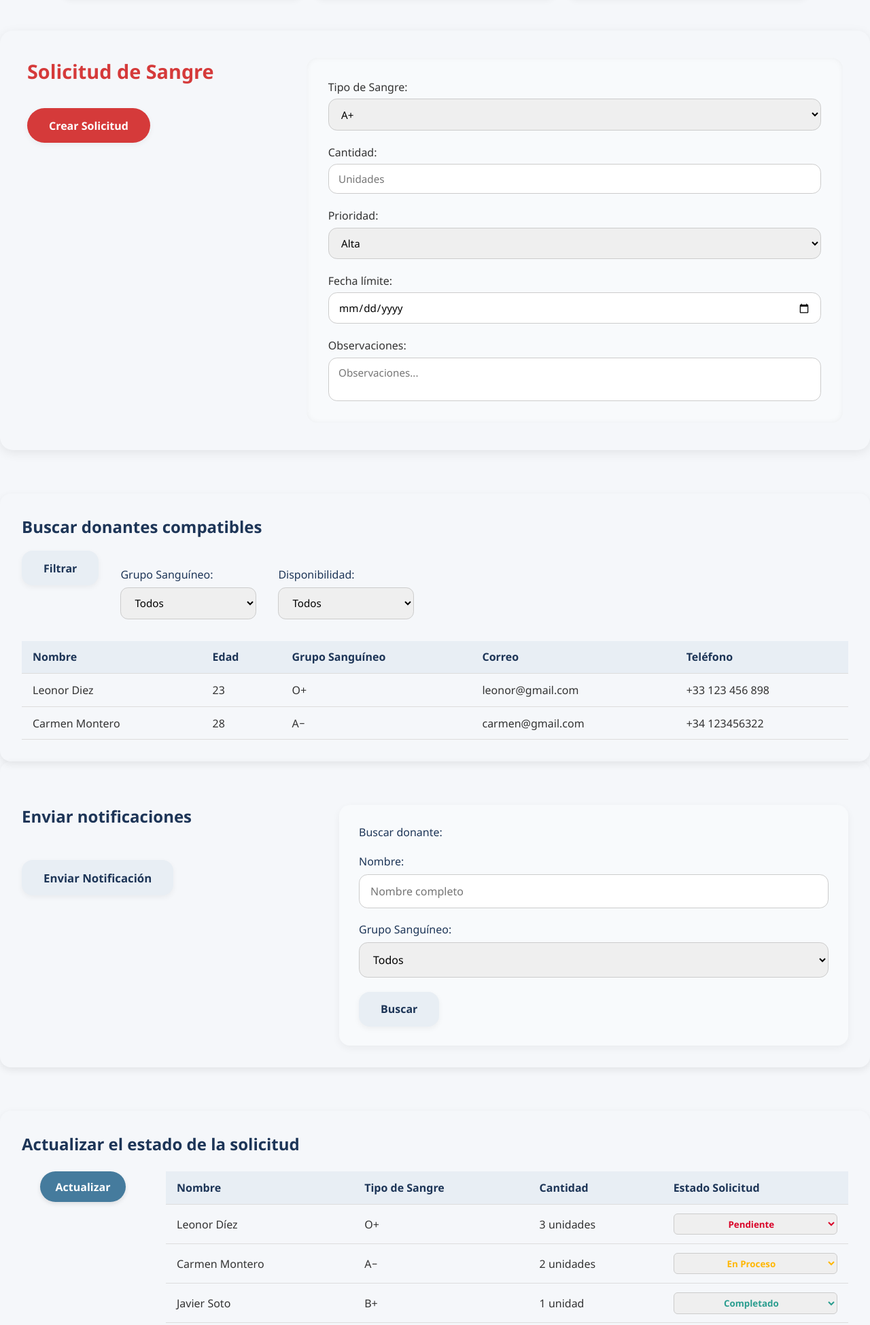
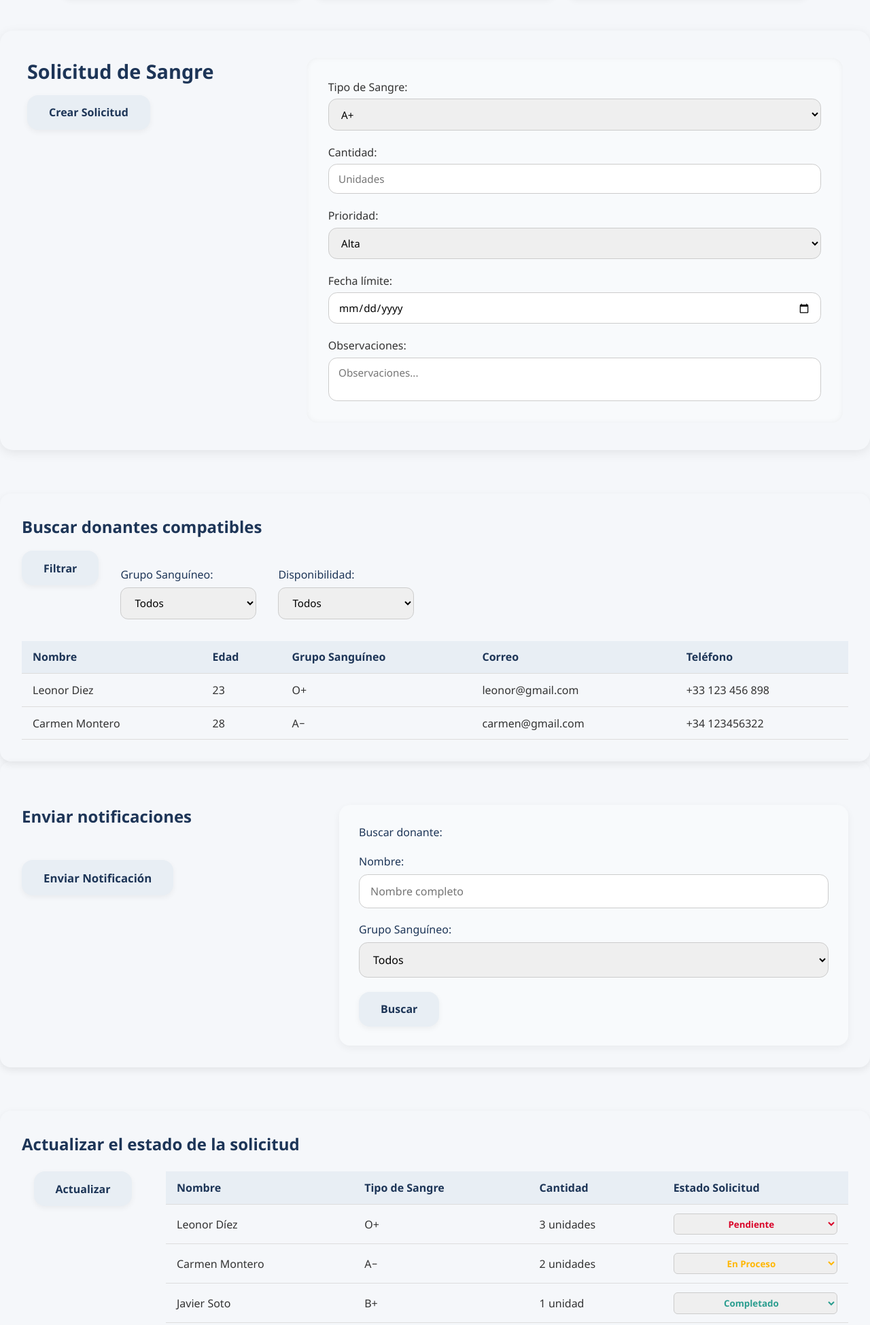
Before and after one commit to pilarbourg/red-vital, a plain HTML site: page frontend/pages/doctor.html in a window 1280 px wide. Shown: the part 522-2471 px from the top of the page at 68% size. Drawn offline with Linux system fonts and the light colour scheme.

Commit message:
updated area hospitalaria

```diff
--- a/frontend/css/doctor.css
+++ b/frontend/css/doctor.css
@@ -192,27 +192,9 @@ body {
 }
 
 .blood-request h2 {
-  color: #d53a3a;
+  color: #1d3557;
   font-size: 1.8rem;
   font-weight: 700;
-}
-
-.blood-request .main-request-btn {
-  background-color: #d53a3a;
-  color: white;
-  padding: 0.7rem 1.4rem;
-  border-radius: 2rem;
-  font-weight: 600;
-  margin-top: 1.2rem;
-  padding: 0.9rem 2rem;
-  font-size: 1rem;
-  border: none;
-  outline: none;
-}
-
-.blood-request-left .main-request-btn:hover {
-  background-color: #e35d5d;
-  transform: scale(1.02);
 }
 
 .blood-request-right {
@@ -490,24 +472,6 @@ tbody tr:hover {
   flex: 1;
 }
 
-.btn-update {
-  background-color: #457b9d;
-  color: white;
-  border: none;
-  border-radius: 2rem;
-  padding: 0.7rem 1.4rem;
-  cursor: pointer;
-  font-weight: 600;
-  font-size: 1rem;
-  transition: all 0.25s ease;
-  box-shadow: 0 3px 6px rgba(0,0,0,0.1);
-}
-
-.btn-update:hover {
-  background-color: #1d3557;
-  transform: translateY(-2px);
-}
-
 .update-application-status,
 .register-donations-results,
 .hospital-statistics {
--- a/frontend/pages/doctor.html
+++ b/frontend/pages/doctor.html
@@ -43,7 +43,7 @@
       <section class="blood-request" id="crear-solicitud">
         <div class="blood-request-left">
           <h2>Solicitud de Sangre</h2>
-          <button type="submit" class="btn-create main-request-btn">Crear Solicitud</button>
+          <button type="submit" class="btn-create">Crear Solicitud</button>
         </div>
         <div class="blood-request-right">
           <form class="blood-form">
@@ -210,7 +210,7 @@
 
         <div class="update-container">
           <div class="update-left">
-            <button class="btn-update" id="updateBtn">Actualizar</button>
+            <button class="btn-create" id="updateBtn">Actualizar</button>
           </div>
 
           <div class="update-right">
```
